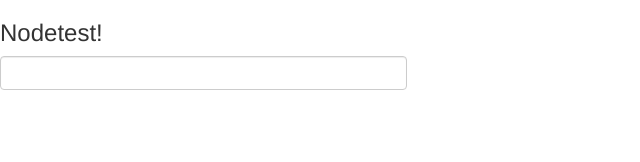
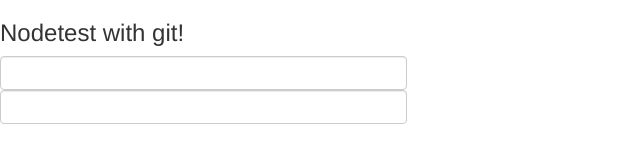
Before and after one commit to sebbo176/Nodetest, a plain HTML site: page index.html in a window 1280 px wide. Shown: the whole page, without its empty margins (0-640 px from the left). Drawn offline with nearby package versions, Linux system fonts and the light colour scheme.

Commit message:
added button

```diff
--- a/index.html
+++ b/index.html
@@ -8,14 +8,15 @@
 
 <body>
     <div class="row">
-        <div class="col-lg-10 col-sm-12">
-            <h3>Nodetest!</h3>
+        <div class="col-lg-10 col-sm-10">
+            <h3>Nodetest with git!</h3>
         </div>
     </div>
     <div class="row">
         <div class="col-lg-4  col-xs-4">
             <div class="form-group">
                 <input id="field" type="text" class="form-control">
+                <input id="doStuff" type="button" class="form-control">
             </div>
         </div>
     </div>
```
